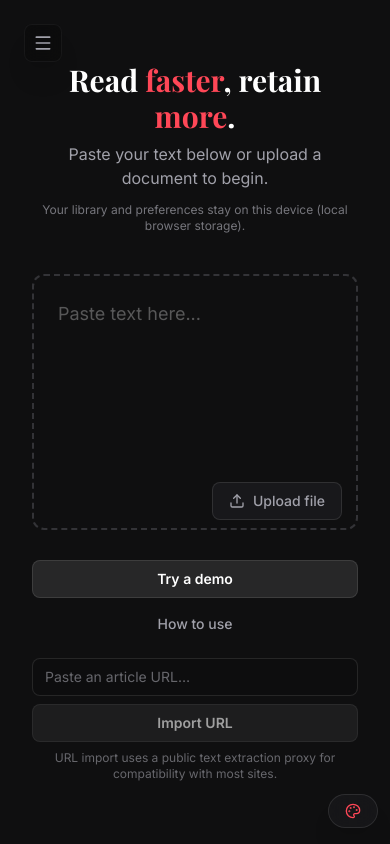
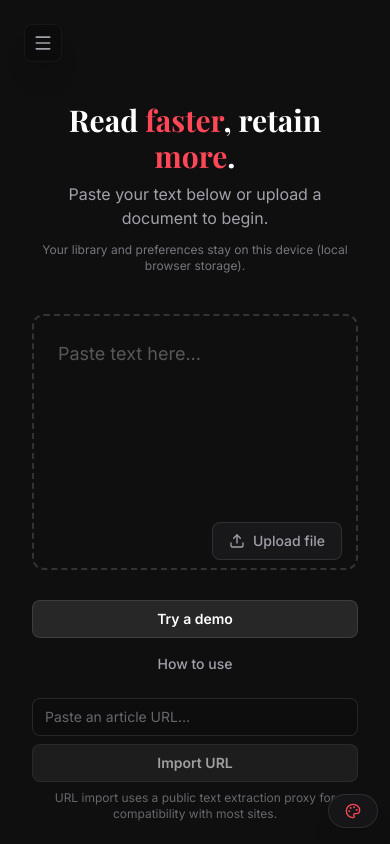
Before and after one commit to M3RCU3Y/Flow-Reader, a React (Vite) app: page / in a window 390 px wide. Built offline with nearby package versions, Linux system fonts and the light colour scheme.

Commit message:
feat: enhance RSVPReader and ReaderDisplay components with responsive text sizing and improved layout handling

```diff
--- a/App.tsx
+++ b/App.tsx
@@ -133,6 +133,7 @@ export default function App() {
     return () => mediaQuery.removeListener(update);
   }, []);
 
+  const showDashboardHamburger = !isSidebarOpen && !activeBook;
 
   const handleStartNew = (title: string, text: string) => {
     const words = text.trim().split(/\s+/).filter(w => w.length > 0);
@@ -1058,7 +1059,14 @@ export default function App() {
 
 	          {!activeBook ? (
 	            // STATE A: Idle / Input
-            <div className="w-full max-w-3xl px-8 fade-in animate-in slide-in-from-bottom-4 duration-700">
+	            <div
+                className="w-full max-w-3xl px-8 fade-in animate-in slide-in-from-bottom-4 duration-700"
+                style={
+                  showDashboardHamburger && isNarrowViewport
+                    ? { paddingTop: 'calc(env(safe-area-inset-top) + 80px)' }
+                    : undefined
+                }
+              >
 	               <TextInput
 	                 onStartReading={handleStartNew}
 	                 onOpenHelp={() => setIsHelpOpen(true)}
@@ -1209,7 +1217,7 @@ export default function App() {
 	                      fitToWidth={isCompactPortrait}
 	                    />
 	                  ) : (
-                    <RSVPReader word={rsvp.currentWord} fitToWidth={isCompactPortrait} />
+	                    <RSVPReader word={rsvp.currentWord} fitToWidth={isNarrowViewport} isMobile={isNarrowViewport} />
 	                  )}
 	                </div>
 	              </div>
--- a/components/RSVPReader.tsx
+++ b/components/RSVPReader.tsx
@@ -4,12 +4,17 @@ import { ReaderDisplay } from './ReaderDisplay';
 interface RSVPReaderProps {
   word: string;
   fitToWidth?: boolean;
+  isMobile?: boolean;
 }
 
-export const RSVPReader: React.FC<RSVPReaderProps> = ({ word, fitToWidth }) => {
+export const RSVPReader: React.FC<RSVPReaderProps> = ({ word, fitToWidth, isMobile }) => {
   return (
     <div className="flex h-full w-full items-center justify-center">
-      <ReaderDisplay word={word} fitToWidth={fitToWidth} />
+      <ReaderDisplay
+        word={word}
+        fitToWidth={fitToWidth}
+        textSizeClassName={isMobile ? 'text-[clamp(40px,12.5vw,58px)]' : undefined}
+      />
     </div>
   );
 };
--- a/components/ReaderDisplay.tsx
+++ b/components/ReaderDisplay.tsx
@@ -8,6 +8,7 @@ interface ReaderDisplayProps {
   showContext?: boolean;
   contextStrength?: ContextStrength;
   fitToWidth?: boolean;
+  textSizeClassName?: string;
 }
 
 const CONTEXT_STYLES: Record<
@@ -26,6 +27,7 @@ export const ReaderDisplay: React.FC<ReaderDisplayProps> = ({
   showContext = false,
   contextStrength = 'medium',
   fitToWidth = false,
+  textSizeClassName,
 }) => {
   // Logic to process the word
   const getPivotIndex = (w: string) => {
@@ -56,11 +58,12 @@ export const ReaderDisplay: React.FC<ReaderDisplayProps> = ({
     if (!el) return;
     const { clientWidth, scrollWidth } = el;
     if (clientWidth <= 0 || scrollWidth <= 0) return;
-    if (scrollWidth <= clientWidth) {
+    // Only shrink when the word would meaningfully overflow (avoid tiny “micro shrink” on borderline widths).
+    if (scrollWidth <= clientWidth * 1.02) {
       setScale(1);
       return;
     }
-    const next = Math.max(0.65, Math.min(1, clientWidth / scrollWidth));
+    const next = Math.max(0.72, Math.min(1, clientWidth / scrollWidth));
     setScale(next);
   };
 
@@ -85,7 +88,9 @@ export const ReaderDisplay: React.FC<ReaderDisplayProps> = ({
       {/* Guides (Optional, keeping it clean for High-End look) */}
       <div
         ref={containerRef}
-        className="relative flex items-baseline justify-center w-full max-w-4xl text-[clamp(44px,14vw,64px)] leading-none font-header font-bold text-text-primary overflow-visible"
+        className={`relative flex items-baseline justify-center w-full max-w-4xl ${
+          textSizeClassName ?? 'text-[clamp(44px,14vw,64px)]'
+        } leading-none font-header font-bold text-text-primary overflow-visible`}
         style={{
           transform: scale !== 1 ? `scale(${scale})` : undefined,
           transformOrigin: 'center',
```
Also changed, not shown: 1 other file (tests, documents, lock files or other folders). Lines whose indentation alone changed are shown as unchanged.
